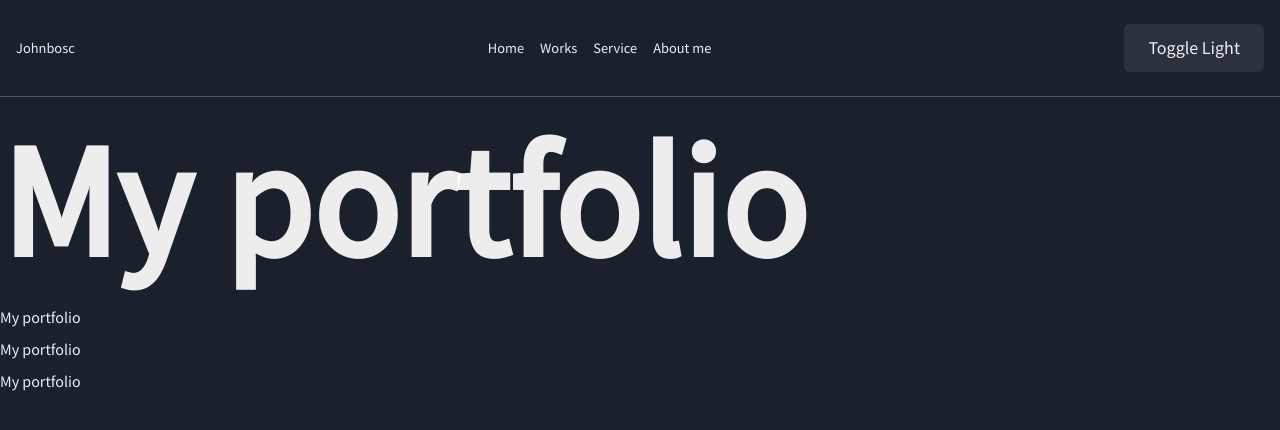
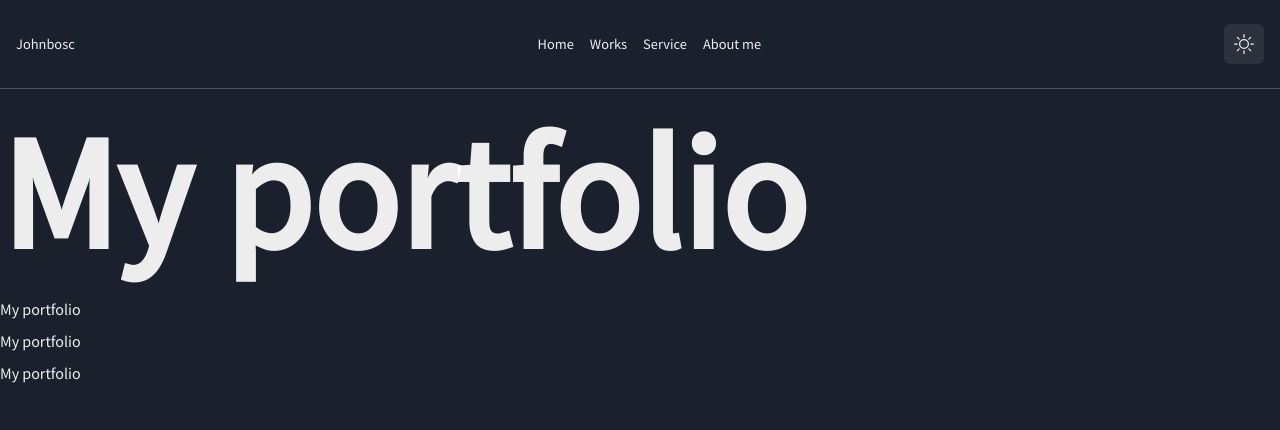
Before and after one commit to OkoloJohnbosco/portfolio, a Next.js app: page / in a window 1280 px wide. Shown: the top 430 px of the page. Built offline with nearby package versions, Linux system fonts and the light colour scheme; a web font is replaced by a local one.

Commit message:
finished up the navbar

```diff
--- /dev/null
+++ b/components/icon/index.tsx
@@ -0,0 +1,12 @@
+import { Box, BoxProps } from "@chakra-ui/react";
+import React from "react";
+import { IconType } from "react-icons/lib";
+
+export type IconProps = BoxProps & { iconComp: IconType };
+
+const Icon: React.FC<IconProps> = (props) => {
+  const { boxSize = 5, iconComp, ...others } = props;
+  return <Box as={iconComp} boxSize={boxSize} {...others} />;
+};
+
+export default React.memo(Icon);
--- a/components/navbar/index.tsx
+++ b/components/navbar/index.tsx
@@ -7,6 +7,8 @@ import {
   useColorMode,
   Button,
 } from "@chakra-ui/react";
+import Icon from "../icon";
+import { BsSun, BsMoon } from "react-icons/bs";
 
 function Navbar() {
   const { colorMode, toggleColorMode } = useColorMode();
@@ -24,14 +26,12 @@ function Navbar() {
           <Text>About me</Text>
         </HStack>
 
-        <Button
-          w="max-content"
+        <IconButton
+          aria-label="color mode toggle button"
           onClick={toggleColorMode}
-          fontWeight="normal"
-          size="lg"
         >
-          Toggle {colorMode === "light" ? "Dark" : "Light"}
-        </Button>
+          <Icon iconComp={colorMode === "light" ? BsMoon : BsSun} />
+        </IconButton>
       </HStack>
     </Stack>
   );
--- a/package.json
+++ b/package.json
@@ -14,7 +14,8 @@
     "framer-motion": "^7.3.5",
     "next": "12.3.0",
     "react": "18.2.0",
-    "react-dom": "18.2.0"
+    "react-dom": "18.2.0",
+    "react-icons": "^4.4.0"
   },
   "devDependencies": {
     "@types/node": "^18.7.18",
--- a/styles/globals.css
+++ b/styles/globals.css
@@ -4,6 +4,7 @@ body {
   margin: 0;
   font-family: -apple-system, BlinkMacSystemFont, Segoe UI, Roboto, Oxygen,
     Ubuntu, Cantarell, Fira Sans, Droid Sans, Helvetica Neue, sans-serif;
+  transition: all 0.2s ease !important;
 }
 
 a {
```
Also changed, not shown: 1 other file (tests, documents, lock files or other folders).
